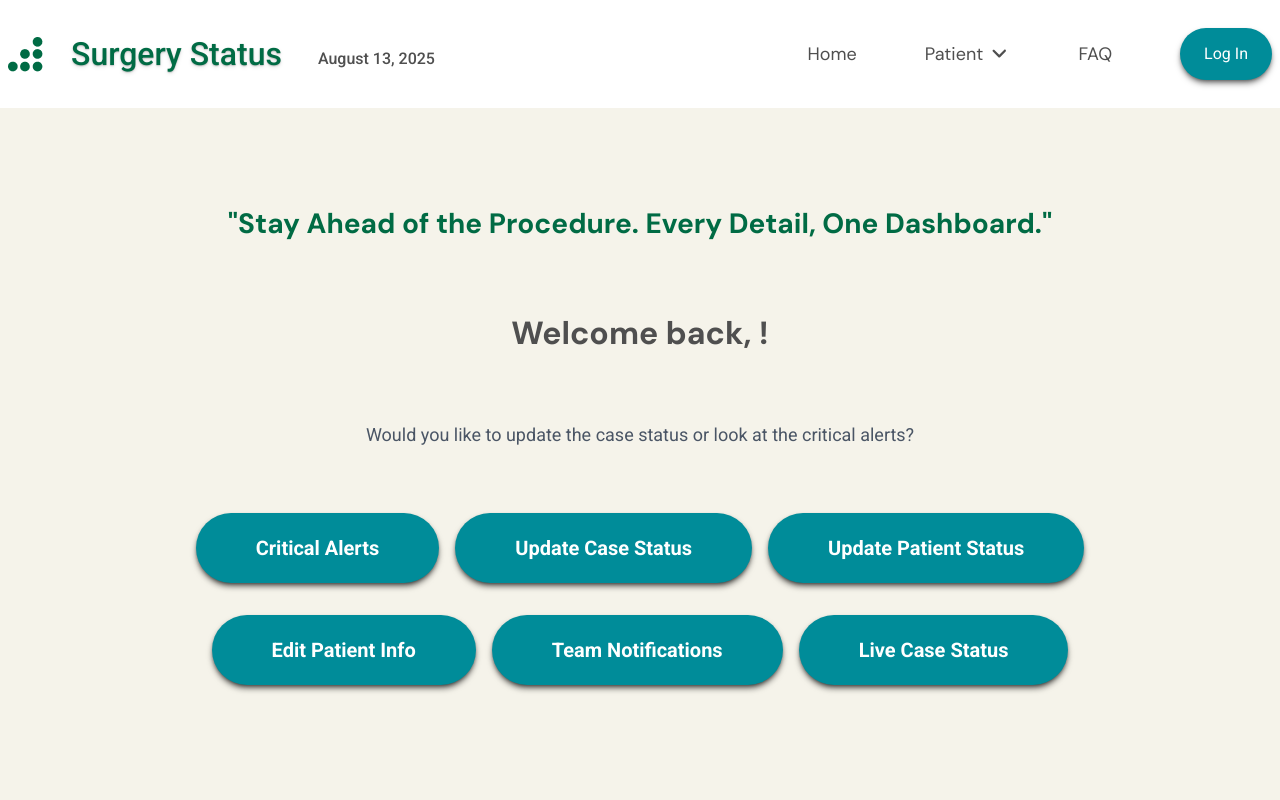
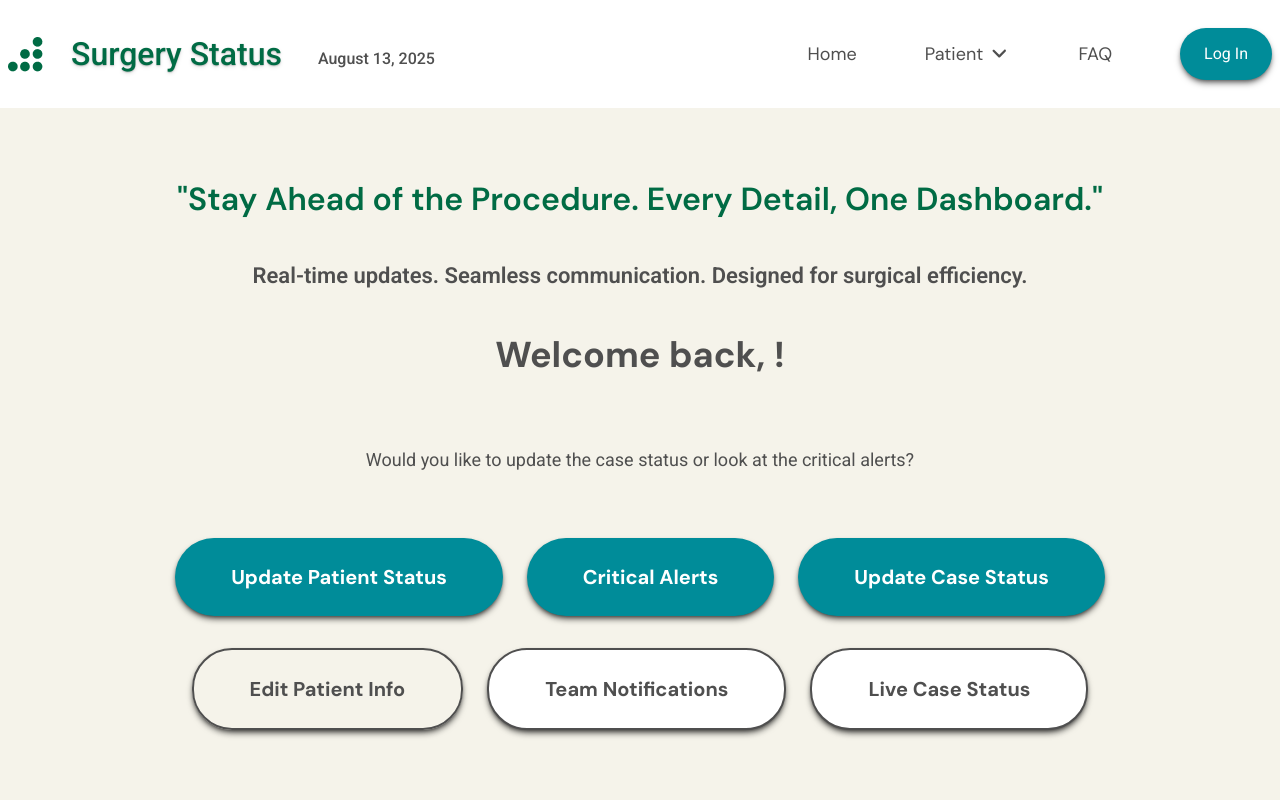
Before and after one commit to chingu-voyages/V56-tier2-team-25, a React (Vite) app: page /staff in a window 1280 px wide. Shown: the top 800 px of the page. Built offline with nearby package versions, Linux system fonts and the light colour scheme; the HTML template or start-up script is replaced by a standard one.

Commit message:
update staff landing page styles, connect buttons to construction page

```diff
--- a/src/components/Landingpages/LandingPageStaff.jsx
+++ b/src/components/Landingpages/LandingPageStaff.jsx
@@ -2,54 +2,74 @@ import React from "react";
 import Header from "../Header";
 import Footer from "../Footer";
 import { useSelector } from "react-redux";
+import {
+  BrowserRouter as Router,
+  Routes,
+  Route,
+  useNavigate,
+} from "react-router-dom";
+
 
 const LandingPageStaff = () => {
+
   const userData = useSelector((state) => state.user.userData);
+  const navigate = useNavigate();
 
   return (
+    <>
       <div className="min-h-screen w-full flex flex-col">
         <Header />
-      <div className="flex flex-1 flex-col text-center items-center justify-center bg-[#F5F3EA]">
+        <div className="flex flex-1 flex-col text-center pt-2 items-center justify-center bg-[#F5F3EA]">
           <div className="flex flex-col text-center items-center justify-center mb-16 md:h-[80vh]">
-          <h1 className="text-[#006B44] font-bold text-[1.50rem] dm-sans mb-8 mt-8 sm:text-[1.75rem] sm:mb-16">
+            <h1 className="text-[#006B44] font-bold md:font-semibold text-[1.125rem] md:text-[2rem] dm-sans px-14 md:px-0 mb-9 mt-8 sm:text-[2rem] 1.sm:mb-16">
               "Stay Ahead of the Procedure. Every Detail, One Dashboard."
             </h1>
-          <h1 className="text-[#4F4F4F] font-bold text-[2rem] dm-sans mb-8 sm:text-[2rem] sm:mb-16">
+            <p className="hidden md:block text-[1.375rem] mb-9 text-[#4F4F4F] font-semibold">Real-time updates. Seamless communication. Designed for surgical efficiency.</p>
+            <h2 className="text-[#4F4F4F] font-bold text-[1.5rem] md:text-[2.25rem] dm-sans mb-6 sm:text-[2rem] sm:mb-16">
               {" "}
               Welcome back, {userData?.name}!
-          </h1>
-          <p className="mb-8 text-gray-600 text-[1rem] dm-san w-[80vw] leading-7 sm:text-[1.125rem] sm:mb-16">
-            Would you like to update the case status or look at the critical
-            alerts?
+            </h2>
+            <p className="mb-9 text-[#4F4F4F] dm-san px-20 leading-7 sm:text-[1.125rem] sm:mb-16">
+              Would you like to update the case status or look at the critical alerts?
             </p>
             <div className="flex flex-col items-center text-center justify-center">
-            <div className="flex flex-col items-center text-center justify-center mb-4 sm:flex-row sm:mb-8">
-              <div className="flex text-center items-center justify-center mb-4 bg-[#008C99] text-white text-[0.8rem] font-bold rounded-[40px] px-18 py-6 cursor-pointer shadow-md/60 hover:bg-[#A8D5BA] sm:mb-0 sm:px-12 sm:py-4 lg:px-15 lg:py-5 lg:text-[1.25rem]">
+              <div className="flex flex-col items-center text-center justify-center gap-0 md:gap-6 sm:flex-row sm:mb-8">
+                <div
+                  className="flex text-center items-center justify-center dm-sans mb-9 md:mb-0 order-1 md:order-0 bg-[#008C99] text-white text-[1.25rem] font-bold rounded-[40px] px-14 py-6 cursor-pointer shadow-md/60 hover:bg-[#A8D5BA]">
+                    Update Patient Status
+                </div>
+                <div
+                  onClick={() => navigate('../construction')}
+                  className="flex text-center items-center justify-center dm-sans mb-9 md:mb-0 bg-[#008C99] text-white text-[1.25rem] font-bold rounded-[40px] px-14 py-6 cursor-pointer shadow-md/60 hover:bg-[#A8D5BA]">
                     Critical Alerts
                 </div>
-              <div className="flex text-center items-center justify-center mb-4 bg-[#008C99] text-white text-[0.8rem] font-bold rounded-[40px] px-18 py-6 cursor-pointer shadow-md/60 hover:bg-[#A8D5BA] sm:mb-0 sm:ml-4 sm:mr-4 sm:px-12 sm:py-4 lg:px-15 lg:py-5 lg:text-[1.25rem]">
+                <div
+                  onClick={() => navigate('../construction')}
+                  className="flex text-center items-center justify-center dm-sans mb-9 md:mb-0 bg-[#008C99] text-white text-[1.25rem] font-bold rounded-[40px] px-14 py-6 cursor-pointer shadow-md/60 hover:bg-[#A8D5BA]">
                     Update Case Status
                 </div>
-              <div className="flex text-center items-center justify-center bg-[#008C99] text-white text-[0.8rem] font-bold rounded-[40px] px-18 py-6 cursor-pointer shadow-md/60 hover:bg-[#A8D5BA] sm:px-12 sm:py-4 lg:px-15 lg:py-5 lg:text-[1.25rem]">
-                Update Patient Status
               </div>
-            </div>
-            <div className="flex flex-col items-center text-center justify-center sm:flex-row">
-              <div className="flex text-center items-center justify-center mb-4 bg-[#008C99] text-white text-[0.8rem] font-bold rounded-[40px] px-18 py-6 cursor-pointer shadow-md/60 hover:bg-[#A8D5BA] sm:mb-0 sm:px-12 sm:py-4 lg:px-15 lg:py-5 lg:text-[1.25rem]">
+              <div className="flex flex-col items-center text-center justify-center gap-0 md:gap-6 sm:flex-row">
+                <div className="flex text-center items-center justify-center dm-sans mb-9 md:mb-0 bg-transaparent text-[#4F4F4F] border-2 border-[#4F4F4F] text-[1.25rem] font-bold rounded-[40px] px-14 py-6 cursor-pointer shadow-md/60 hover:bg-[#A8D5BA]">
                   Edit Patient Info
                 </div>
-              <div className="flex text-center items-center justify-center mb-4 bg-[#008C99] text-white text-[0.8rem] font-bold rounded-[40px] px-18 py-6 cursor-pointer shadow-md/60 hover:bg-[#A8D5BA] sm:mb-0 sm:ml-4 sm:mr-4 sm:px-12 sm:py-4 lg:px-15 lg:py-5 lg:text-[1.25rem]">
+                <div
+                  onClick={() => navigate('../construction')}
+                  className="flex text-center items-center justify-center dm-sans mb-9 md:mb-0 bg-white text-[#4F4F4F] border-2 border-[#4F4F4F] text-[1.25rem] font-bold rounded-[40px] px-14 py-6 cursor-pointer shadow-md/60 hover:bg-[#A8D5BA]">
                     Team Notifications
                 </div>
-              <div className="flex text-center items-center justify-center bg-[#008C99] text-white text-[0.8rem] font-bold rounded-[40px] px-18 py-6 cursor-pointer shadow-md/60 hover:bg-[#A8D5BA] sm:px-12 sm:py-4 lg:px-15 lg:py-5 lg:text-[1.25rem]">
+                <div
+                  onClick={() => navigate('../construction')}
+                  className="flex text-center items-center justify-center dm-sans mb-6 md:mb-0 bg-white border-2 border-[#4F4F4F] text-[#4F4F4F] text-[1.25rem] font-bold rounded-[40px] px-14 py-6 cursor-pointer shadow-md/60 hover:bg-[#A8D5BA]">
                     Live Case Status
                 </div>
               </div>
             </div>
           </div>
         </div>
+      </div>
       <Footer />
-    </div>
+    </>
   );
 };
 
--- a/src/components/UnderConstruction.jsx
+++ b/src/components/UnderConstruction.jsx
@@ -1,14 +1,24 @@
 import Footer from "./Footer"
 import Header from "./Header"
 import construction from '../assets/construction.png'
+import {
+  BrowserRouter as Router,
+  Routes,
+  Route,
+  useNavigate,
+} from "react-router-dom";
+
 
 const UnderConstruction = () => {
+
+    const navigate = useNavigate()
+
     return (
         <>
             <div className="w-full min-h-screen flex flex-col">
                 <Header />
                 <section className="flex flex-1 flex-col items-center pt-11 md:pt-0 px-3 md:justify-center bg-[#F5F3EA]">
-                    <h2 className="text-[#4F4F4F] text-2xl md:text-4xl dm-sans font-bold px-5 text-center pb-17">Page Under Construction. Sorry For Your Inconvenience.</h2>
+                    <h2 className="text-[#4F4F4F] text-2xl md:text-4xl dm-sans font-bold px-5 text-center pb-17">Page Under Construction</h2>
                     <div className="w-[60%] md:w-[20%] flex justify-center">
                         <img className="mb-17" src={construction} alt={'construction worker holding plans'}/>
                     </div>
```
Also changed, not shown: src/store/Screenshot from 2025-08-13 15-21-54.png (added). Lines whose indentation alone changed are shown as unchanged.
